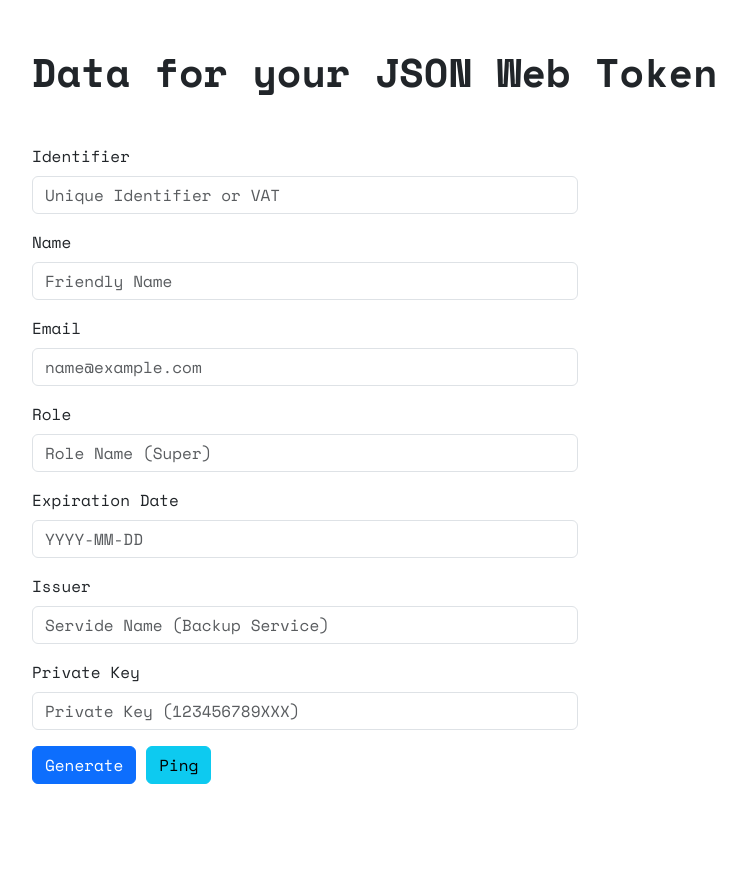
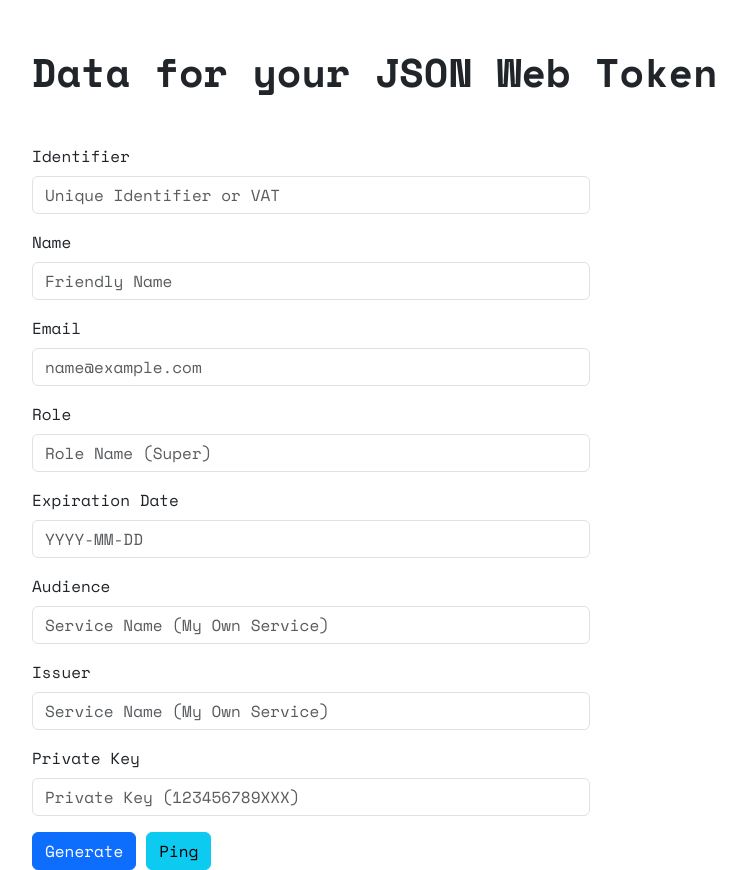
Before and after one commit to joguenco/jwt-generator, a FastAPI app: page / in a window 1280 px wide. Shown: the part 56-926 px from the top of the page, without its empty margins (50-796 px from the left). Before the commit the page ends 840 px from the top, so only its background shows below. Run offline with FastAPI, Linux system fonts and the light colour scheme; some libraries are stand-ins or nearby versions.

Commit message:
[ADD] Html modal
[IMP] Validations

[REF] Delete unused fonts

[FIX] html messages

[IMP] Copy button and close modal

```diff
--- a/src/generator/dto/data.py
+++ b/src/generator/dto/data.py
@@ -5,12 +5,8 @@ from pydantic import BaseModel
 
 
 class DataOut(BaseModel):
-    identifier: str
-    name: str
-    email: str
+    audience: str
     token: Optional[str] = None
-    status: Optional[bool] = True
-    role: list[str]
 
 
 class DataIn(BaseModel):
--- a/src/generator/generate_token.py
+++ b/src/generator/generate_token.py
@@ -22,12 +22,11 @@ def generate_token(
         "iat": current_time,
         "exp": integer_date,
         "aud": audience,
-        "sub": "bussines@resolvedor.dev",
+        "sub": email,
         "client": identifier,
         "name": name,
         "email": email,
         "role": role,
-        "service": service,
     }
 
     jwt_token = jwt.encode(payload, private_key, algorithm="HS256")
--- /dev/null
+++ b/src/static/css/custom.css
@@ -0,0 +1,12 @@
+.modal-body {
+    color: #2d2d2d;
+    font-size: 1.2rem;
+    padding: 20px;
+    border: 2px solid #788ed0;
+    height: auto;
+    border-radius: 10px;
+    margin-bottom: 20px;
+    margin-top: 18px;
+    margin-left: 18px;
+    margin-right: 18px;
+}
--- a/src/static/css/font.css
+++ b/src/static/css/font.css
@@ -3,12 +3,6 @@
     src: url('/static/font/SpaceMono-Regular.ttf');
     font-weight: normal;
     font-style: normal;
-}
-@font-face {
-    font-family: 'Space Mono Italic';
-    src: url('/static/font/SpaceMono-Italic.ttf');
-    font-weight: normal;
-    font-style: italic;
 }
 @font-face {
     font-family: 'Space Mono Bold';
--- a/src/static/js/main.js
+++ b/src/static/js/main.js
@@ -1,25 +1,142 @@
 let homeLink = document.querySelector('#home')
 let generateButton = document.querySelector('#generate')
 let pingButton = document.querySelector('#ping')
+let closeModalButton = document.querySelector('#closeModal')
+if (closeModalButton) {
+    closeModalButton.addEventListener('click', () => {
+        const modal = bootstrap.Modal.getInstance(modalElement)
+        if (modal) modal.hide()
+    })
+}
 
 const server = homeLink.href
 
+const modalElement = document.getElementById('modalDialog')
+const modalDialog = new bootstrap.Modal(modalElement)
+let modalMessage = document.querySelector('#modalMessage')
+let modalTitle = document.querySelector('#modalTitle')
+let copyButton = document.querySelector('#copyBtn')
+
 generateButton.addEventListener('click', generate)
 pingButton.addEventListener('click', ping)
+if (copyButton) copyButton.addEventListener('click', copyModalMessage)
 
 function generate() {
-    console.log('JWT Generator')
+    const url = `${server}jwt`
+    const data = validateData()
+    if (!data) return
+
+    modalTitle.textContent = 'Generate Token'
+
+    fetch(url, {
+        method: 'POST',
+        headers: {
+            'Content-Type': 'application/json'
+        },
+        body: JSON.stringify(data)
+    })
+        .then(response => {
+            if (!response.ok) {
+                throw new Error('Network response was not ok')
+            }
+            return response.json()
+        })
+        .then(data => {
+            console.log('Success:', data)
+            // modalMessage.textContent = `audience: ${data.audience}\ntoken: ${data.token}`
+            modalMessage.textContent = `URL_BACKUP_SERVER=https://bakuryu.resolvedor.dev/
+                                        TOKEN_SECRET=${data.token}`
+            modalDialog.show()
+        })
+        .catch(error => {
+            console.error('Error:', error)
+            modalMessage.textContent = `Cannot connect to server ${url}`
+            modalDialog.show()
+        })
+}
+
+function validateData() {
+    const identifier = document.getElementById('identifier')
+    const name = document.getElementById('name')
+    const email = document.getElementById('email')
+    const role = document.getElementById('role')
+    const private_key = document.getElementById('private_key')
+    const audience = document.getElementById('audience')
+    const issuer = document.getElementById('issuer')
+    const expiration_date = document.getElementById('expiration_date')
+
+    const fields = [
+        { el: identifier, name: 'Identifier' },
+        { el: name, name: 'Name' },
+        { el: email, name: 'Email' },
+        { el: role, name: 'Role' },
+        { el: private_key, name: 'Private key' },
+        { el: audience, name: 'Audience' },
+        { el: issuer, name: 'Issuer' },
+        { el: expiration_date, name: 'Expiration date' }
+    ]
+
+    for (const { el, name } of fields) {
+        if (!el.value || !el.value.trim()) {
+            modalTitle.textContent = 'Validation Error'
+            modalMessage.textContent = `${name} cannot be blank`
+            modalDialog.show()
+            return null
+        }
+    }
+
+    return {
+        identifier: identifier.value.trim(),
+        name: name.value.trim(),
+        email: email.value.trim(),
+        role: [role.value.trim()],
+        private_key: private_key.value.trim(),
+        audience: audience.value.trim(),
+        issuer: issuer.value.trim(),
+        expiration_date: expiration_date.value.trim()
+    }
 }
 
 function ping() {
-
     const url = `${server}ping`
+    modalTitle.textContent = 'Ping to Server'
 
     fetch(url).then((response) => {
         return response.json()
     }).then((data) => {
-        console.log(data)
+        modalMessage.textContent = data.message
+        modalDialog.show()
     }).catch(function (error) {
-        console.log(error)
+        modalMessage.textContent = error.message
+        modalDialog.show()
     })
 }
+
+function copyModalMessage() {
+    const text = modalMessage.textContent || ''
+    if (!text.trim()) return
+
+    if (navigator.clipboard && navigator.clipboard.writeText) {
+        navigator.clipboard.writeText(text).then(() => {
+            const prev = modalTitle.textContent
+            modalTitle.textContent = 'Copied to clipboard'
+            setTimeout(() => { modalTitle.textContent = prev }, 1500)
+        }).catch(() => {
+            modalTitle.textContent = 'Copy failed'
+        })
+    } else {
+        const ta = document.createElement('textarea')
+        ta.value = text
+        document.body.appendChild(ta)
+        ta.select()
+        try {
+            document.execCommand('copy')
+            const prev = modalTitle.textContent
+            modalTitle.textContent = 'Copied to clipboard'
+            setTimeout(() => { modalTitle.textContent = prev }, 1500)
+        } catch (e) {
+            modalTitle.textContent = 'Copy failed'
+        }
+        document.body.removeChild(ta)
+    }
+}
--- a/src/templates/index.html
+++ b/src/templates/index.html
@@ -7,6 +7,7 @@
     <link rel="icon" href="static/favicon.png">
     <link rel="stylesheet" href="static/css/bootstrap.min.css">
     <link rel="stylesheet" href="static/css/font.css">
+    <link rel="stylesheet" href="static/css/custom.css">
     <script src="static/js/bootstrap.bundle.min.js"></script>
 </head>
 
@@ -20,9 +21,12 @@
             <div class="collapse navbar-collapse" id="navbarSupportedContent">
                 <ul class="navbar-nav ms-auto mb-2 mb-lg-0">
                     <li class="nav-item"><a class="nav-link active" aria-current="page" href="" id="home">Home</a></li>
-                    <li class="nav-item"><a class="nav-link active" aria-current="page" href="/docs" target="_blank">Swagger</a></li>
-                    <li class="nav-item"><a class="nav-link active" aria-current="page" href="/redoc" target="_blank">ReDoc</a></li>
-                    <li class="nav-item"><a class="nav-link active" href="https://github.com/joguenco/Radmin.git" target="_blank">GitHub</a></li>
+                    <li class="nav-item"><a class="nav-link active" aria-current="page" href="/docs"
+                            target="_blank">Swagger</a></li>
+                    <li class="nav-item"><a class="nav-link active" aria-current="page" href="/redoc"
+                            target="_blank">ReDoc</a></li>
+                    <li class="nav-item"><a class="nav-link active" href="https://github.com/joguenco/Radmin.git"
+                            target="_blank">GitHub</a></li>
                 </ul>
             </div>
         </div>
@@ -33,41 +37,70 @@
             <h1>Data for your JSON Web Token</h1>
         </div>
         <div>
-            <form class="row">
+            <!-- <form class="row"> -->
             <div class="col-6">
                 <div class="mb-3">
                     <label for="identifier" class="form-label">Identifier</label>
-                        <input type="text" class="form-control" id="identifier" name="identifier" placeholder="Unique Identifier or VAT" required>
+                    <input id="identifier" type="text" class="form-control" name="identifier"
+                        placeholder="Unique Identifier or VAT" required>
                 </div>
                 <div class="mb-3">
                     <label for="name" class="form-label">Name</label>
-                        <input type="text" class="form-control" id="name" name="name" placeholder="Friendly Name" required>
+                    <input id="name" type="text" class="form-control" name="name" placeholder="Friendly Name" required>
                 </div>
                 <div class="mb-3">
                     <label for="email" class="form-label">Email</label>
-                        <input type="email" class="form-control" id="email" name="email" placeholder="name@example.com" required>
+                    <input id="email" type="email" class="form-control" name="email" placeholder="name@example.com"
+                        required>
                 </div>
                 <div class="mb-3">
                     <label for="role" class="form-label">Role</label>
-                        <input type="text" class="form-control" id="role" name="role" placeholder="Role Name (Super)" required>
+                    <input id="role" type="text" class="form-control" name="role" placeholder="Role Name (Super)"
+                        required>
                 </div>
                 <div class="mb-3">
                     <label for="expiration_date" class="form-label">Expiration Date</label>
-                        <input type="text" class="form-control" id="expiration_date" name="expiration_date" placeholder="YYYY-MM-DD" required>
+                    <input id="expiration_date" type="text" class="form-control" name="expiration_date"
+                        placeholder="YYYY-MM-DD" required>
+                </div>
+                <div class="mb-3">
+                    <label for="audience" class="form-label">Audience</label>
+                    <input id="audience" type="text" class="form-control" name="audience"
+                        placeholder="Service Name (My Own Service)" required>
                 </div>
                 <div class="mb-3">
                     <label for="issuer" class="form-label">Issuer</label>
-                        <input type="text" class="form-control" id="issuer" name="issuer" placeholder="Servide Name (Backup Service)" required>
+                    <input id="issuer" type="text" class="form-control" name="issuer"
+                        placeholder="Service Name (My Own Service)" required>
                 </div>
                 <div class="mb-3">
                     <label for="private_key" class="form-label">Private Key</label>
-                        <input type="text" class="form-control" id="private_key" name="private_key" placeholder="Private Key (123456789XXX)" required>
+                    <input id="private_key" type="text" class="form-control" name="private_key"
+                        placeholder="Private Key (123456789XXX)" required>
                 </div>
                 <button id="generate" type="submit" class="btn btn-primary">Generate</button>
                 <button id="ping" type="submit" class="btn btn-info">Ping</button>
             </div>
 
-            </form>
+            <!-- </form> -->
+        </div>
+    </div>
+
+    <!-- Modal -->
+    <div class="modal fade" id="modalDialog" tabindex="-1" role="dialog">
+        <div class="modal-dialog modal-dialog-centered modal-dialog-scrollable modal-lg" role="document">
+            <div class="modal-content">
+                <div class="modal-header">
+                    <h5 class="modal-title" id="modalTitle">...</h5>
+                </div>
+                <div id="modalMessage" class="modal-body">
+                    ...
+                </div>
+                <div class="modal-footer">
+                    <button type="button" class="btn btn-success" id="copyBtn">Copy</button>
+                    <button type="button" class="btn btn-secondary" id="closeModal">Press escape to close</button>
+                </div>
+            </div>
         </div>
     </div>
 
--- a/src/version/routes.py
+++ b/src/version/routes.py
@@ -13,7 +13,7 @@ async def version():
         "author": "Jorge Luis",
         "website": "https://resolvedor.dev",
         "version": "1.0.0",
-        "versionOS": platform.platform(),
+        "versionOS": "Haiku Os",  # platform.platform(),
         "versionRuntime": f"Python {sys.version}",
         "versionDatabase": None,
     }
```
Also changed, not shown: src/generator/routes.py (+2 -5 lines), src/static/font/SpaceMono-BoldItalic.ttf (deleted), src/static/font/SpaceMono-Italic.ttf (deleted). Lines whose indentation alone changed are shown as unchanged.
